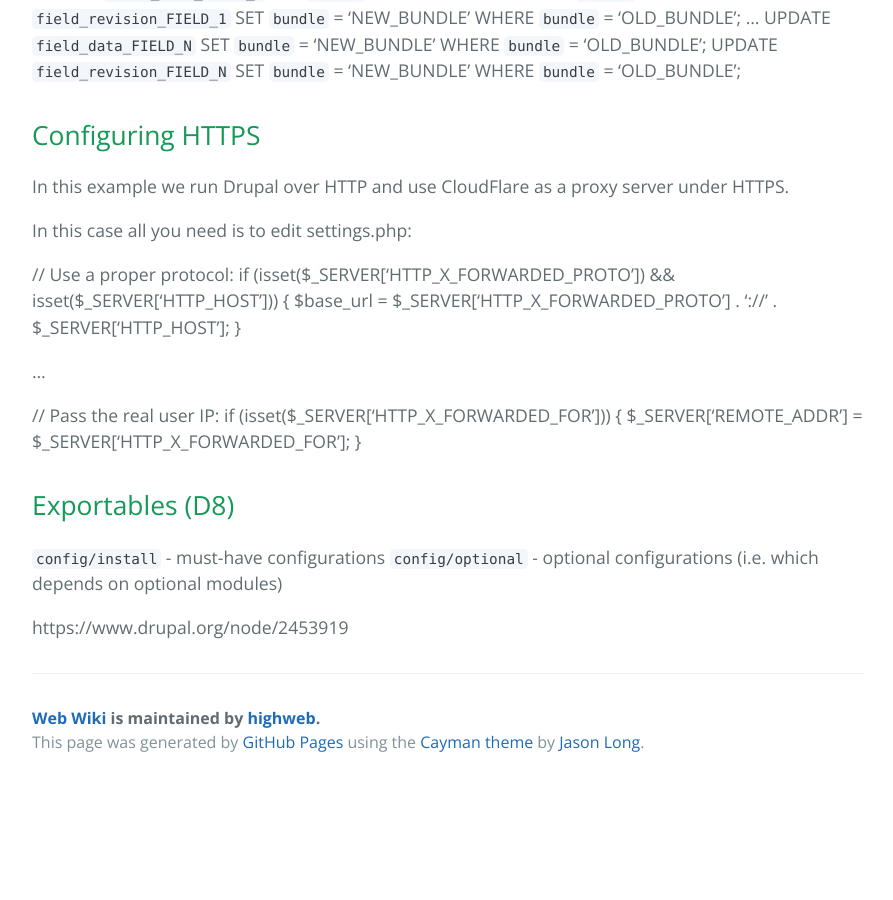
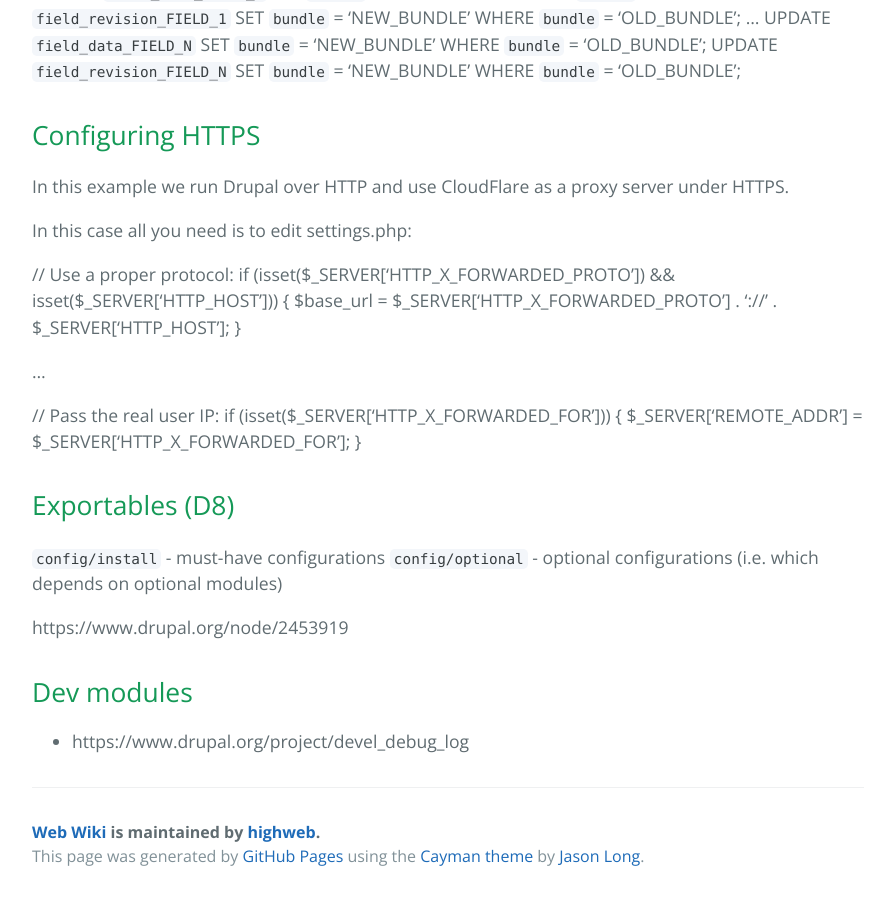
Before and after one commit to highweb/web-wiki, a Jekyll site: the page built from drupal.md, in a window 1280 px wide and 900 px high, scrolled down 2228 px. Shown: the whole window, without its empty margins (192-1085 px from the left). Built offline with Jekyll 4.4.1, drawn with Linux system fonts in a browser that asks for light colours; before the commit the page ends 3014 px from its top, so only the background shows below that.

Commit message:
Update drupal.md

```diff
--- a/drupal.md
+++ b/drupal.md
@@ -126,3 +126,8 @@ if (isset($_SERVER['HTTP_X_FORWARDED_FOR'])) {
 `config/optional` - optional configurations (i.e. which depends on optional modules)
 
 https://www.drupal.org/node/2453919
+
+
+## Dev modules
+
+- https://www.drupal.org/project/devel_debug_log
```
